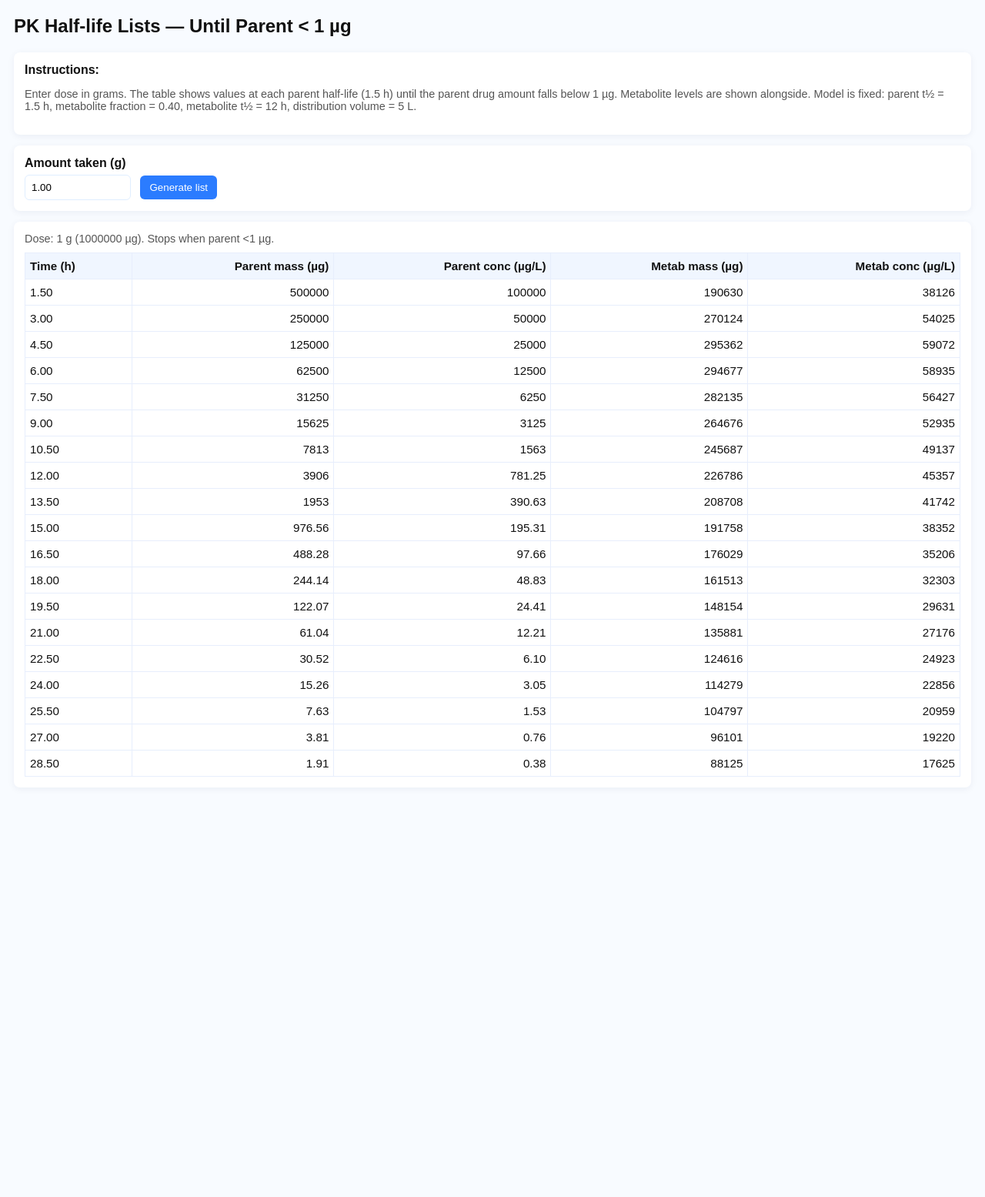
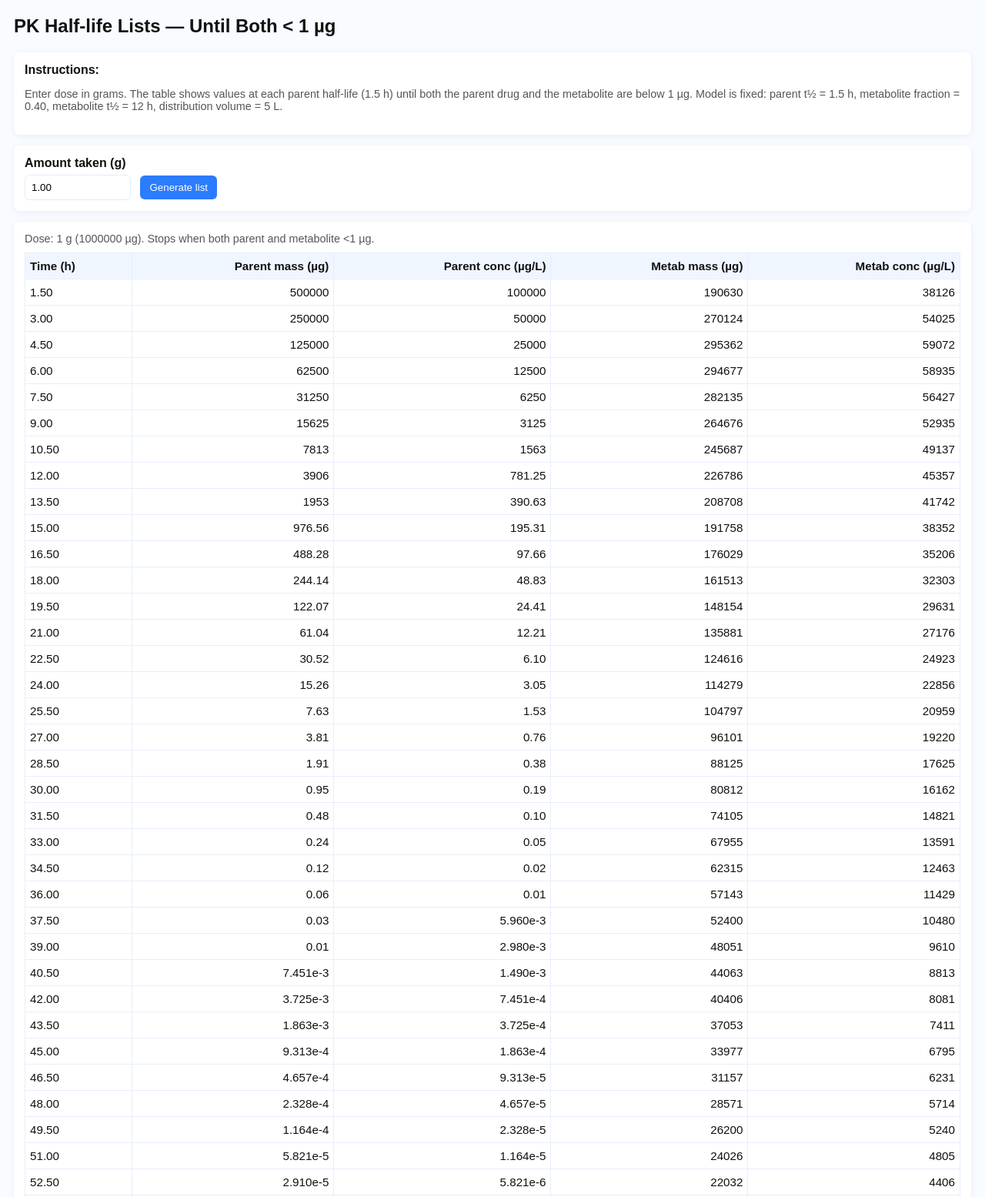
Before and after one commit to JokerStripes/Js_pictures, a plain HTML site: page calc.html in a window 1280 px wide. Shown: the top 1555 px of the page at 77% size. Before the commit the page ends 1041 px from the top, so only its background shows below. Drawn offline with Linux system fonts and the light colour scheme.

Commit message:
Update calc.html

```diff
--- a/calc.html
+++ b/calc.html
@@ -2,7 +2,7 @@
 <html lang="en">
 <head>
   <meta charset="utf-8" />
-  <title>PK Half-life Lists — Until 1 µg</title>
+  <title>PK Half-life Lists — Parent & Metabolite until 1 µg</title>
   <meta name="viewport" content="width=device-width,initial-scale=1" />
   <style>
     body { font-family: Arial, Helvetica, sans-serif; margin:18px; background:#f8fbff; color:#111; }
@@ -17,11 +17,11 @@
   </style>
 </head>
 <body>
-  <h2>PK Half-life Lists — Until Parent < 1 µg</h2>
+  <h2>PK Half-life Lists — Until Both < 1 µg</h2>
 
   <div class="card">
     <strong>Instructions:</strong>
-    <p class="small">Enter dose in grams. The table shows values at each parent half-life (1.5 h) until the parent drug amount falls below 1 µg. Metabolite levels are shown alongside. Model is fixed: parent t½ = 1.5 h, metabolite fraction = 0.40, metabolite t½ = 12 h, distribution volume = 5 L.</p>
+    <p class="small">Enter dose in grams. The table shows values at each parent half-life (1.5 h) until both the parent drug and the metabolite are below 1 µg. Model is fixed: parent t½ = 1.5 h, metabolite fraction = 0.40, metabolite t½ = 12 h, distribution volume = 5 L.</p>
   </div>
 
   <div class="card">
@@ -70,17 +70,18 @@
       n++;
       const t=n*t12_parent;
       const p=parentMass(A0,t);
-      if (p<1) break; // stop when parent <1 µg
       const m=metMass(A0,t);
       rows.push({
         time:t,
         parent:p, parentC:p/vol_L,
         met:m, metC:m/vol_L
       });
-      if (n>200) break; // safety cap
+      // stop when both <1 µg
+      if (p<1 && m<1) break;
+      if (n>500) break; // safety cap
     }
 
-    let html='<div class="small">Dose: '+dose_g+' g ('+A0.toFixed(0)+' µg). Stops when parent <1 µg.</div>';
+    let html='<div class="small">Dose: '+dose_g+' g ('+A0.toFixed(0)+' µg). Stops when both parent and metabolite <1 µg.</div>';
     html+='<table><thead><tr><th style="text-align:left">Time (h)</th><th>Parent mass (µg)</th><th>Parent conc (µg/L)</th><th>Metab mass (µg)</th><th>Metab conc (µg/L)</th></tr></thead><tbody>';
     for (const r of rows){
       html+='<tr><td style="text-align:left">'+r.time.toFixed(2)+'</td><td>'+fmt(r.parent)+'</td><td>'+fmt(r.parentC)+'</td><td>'+fmt(r.met)+'</td><td>'+fmt(r.metC)+'</td></tr>';
```
